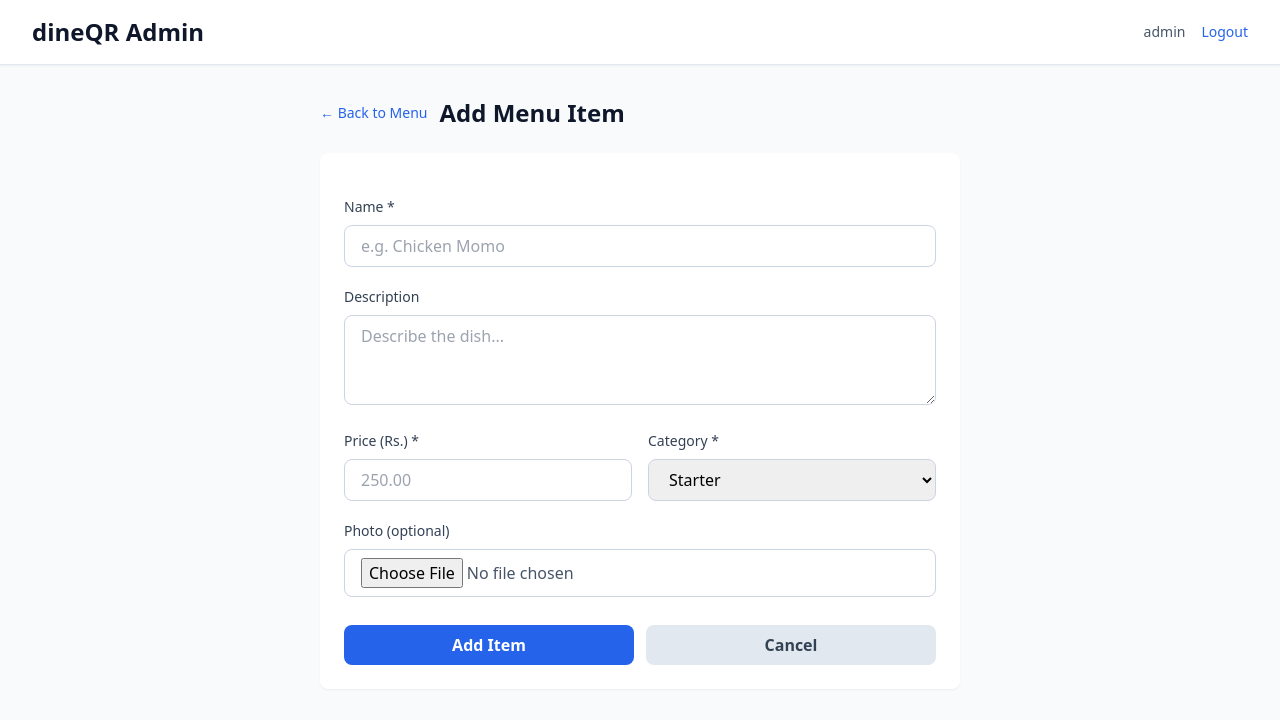
After one commit to sudinrupakheti/dineQR, a Django app: page /dashboard/menu/add/ in a window 1280 px wide. The commit adds this page. Shown: the top 720 px of the page. Run offline with Django 5.2, Linux system fonts and the light colour scheme; a user stored in the database is signed in; some libraries are stand-ins or nearby versions.

Commit message:
feat: add menu CRUD (add/edit/delete) and customer menu page

```diff
--- /dev/null
+++ b/core/templates/admin/menu_add.html
@@ -0,0 +1,79 @@
+<!DOCTYPE html>
+<html lang="en">
+<head>
+    <meta charset="UTF-8">
+    <meta name="viewport" content="width=device-width, initial-scale=1.0">
+    <title>Add Item - dineQR Admin</title>
+    <script src="https://cdn.tailwindcss.com"></script>
+</head>
+<body class="bg-slate-50">
+    <nav class="bg-white shadow-sm border-b border-slate-200">
+        <div class="max-w-7xl mx-auto px-4 sm:px-6 lg:px-8">
+            <div class="flex justify-between items-center h-16">
+                <h1 class="text-2xl font-bold text-slate-900">dineQR Admin</h1>
+                <div class="flex items-center space-x-4">
+                    <span class="text-sm text-slate-600">{{ user.username }}</span>
+                    <a href="{% url 'admin_logout' %}" class="text-blue-600 hover:text-blue-700 text-sm font-medium">Logout</a>
+                </div>
+            </div>
+        </div>
+    </nav>
+
+    <div class="max-w-2xl mx-auto px-4 py-8">
+        <div class="flex items-center gap-3 mb-6">
+            <a href="{% url 'menu_management' %}" class="text-blue-600 hover:text-blue-700 text-sm">← Back to Menu</a>
+            <h2 class="text-2xl font-bold text-slate-900">Add Menu Item</h2>
+        </div>
+
+        <div class="bg-white rounded-lg shadow-sm p-6">
+            <form method="POST" enctype="multipart/form-data" class="space-y-5">
+                {% csrf_token %}
+                <div>
+                    <label class="block text-sm font-medium text-slate-700 mb-2">Name *</label>
+                    <input type="text" name="name" required
+                        class="w-full px-4 py-2 border border-slate-300 rounded-lg focus:ring-2 focus:ring-blue-500"
+                        placeholder="e.g. Chicken Momo">
+                </div>
+                <div>
+                    <label class="block text-sm font-medium text-slate-700 mb-2">Description</label>
+                    <textarea name="description" rows="3"
+                        class="w-full px-4 py-2 border border-slate-300 rounded-lg focus:ring-2 focus:ring-blue-500"
+                        placeholder="Describe the dish..."></textarea>
+                </div>
+                <div class="grid grid-cols-2 gap-4">
+                    <div>
+                        <label class="block text-sm font-medium text-slate-700 mb-2">Price (Rs.) *</label>
+                        <input type="number" name="price" required step="0.01" min="0"
+                            class="w-full px-4 py-2 border border-slate-300 rounded-lg focus:ring-2 focus:ring-blue-500"
+                            placeholder="250.00">
+                    </div>
+                    <div>
+                        <label class="block text-sm font-medium text-slate-700 mb-2">Category *</label>
+                        <select name="category"
+                            class="w-full px-4 py-2 border border-slate-300 rounded-lg focus:ring-2 focus:ring-blue-500">
+                            {% for value, label in categories %}
+                            <option value="{{ value }}">{{ label }}</option>
+                            {% endfor %}
+                        </select>
+                    </div>
+                </div>
+                <div>
+                    <label class="block text-sm font-medium text-slate-700 mb-2">Photo (optional)</label>
+                    <input type="file" name="photo" accept="image/*"
+                        class="w-full px-4 py-2 border border-slate-300 rounded-lg text-slate-600">
+                </div>
+                <div class="flex gap-3 pt-2">
+                    <button type="submit"
+                        class="flex-1 bg-blue-600 hover:bg-blue-700 text-white font-semibold py-2 px-4 rounded-lg transition">
+                        Add Item
+                    </button>
+                    <a href="{% url 'menu_management' %}"
+                        class="flex-1 text-center bg-slate-200 hover:bg-slate-300 text-slate-700 font-semibold py-2 px-4 rounded-lg transition">
+                        Cancel
+                    </a>
+                </div>
+            </form>
+        </div>
+    </div>
+</body>
+</html>
--- a/core/urls.py
+++ b/core/urls.py
@@ -19,4 +19,11 @@ urlpatterns = [
     path("menu/<int:item_id>/toggle/", views.menu_item_toggle, name="menu_item_toggle"),
     # Analytics
     path("analytics/", views.analytics_view, name="analytics_view"),
+    # Menu CRUD
+    path("menu/add/", views.menu_item_add, name="menu_item_add"),
+    path("menu/<int:item_id>/edit/", views.menu_item_edit, name="menu_item_edit"),
+    path("menu/<int:item_id>/delete/", views.menu_item_delete, name="menu_item_delete"),
+
+    # Customer facing
+    path("menu/view/", views.customer_menu, name="customer_menu"),
 ]
--- a/core/views.py
+++ b/core/views.py
@@ -1,4 +1,4 @@
-from django.shortcuts import render, redirect
+from django.shortcuts import render, redirect, get_object_or_404
 from django.contrib.auth.decorators import login_required
 from django.contrib.auth import authenticate, login, logout
 from django.views.decorators.http import require_http_methods
@@ -171,6 +171,85 @@ def analytics_view(request):
 
     return render(request, "admin/analytics.html", context)
 
+@login_required(login_url="admin_login")
+def menu_item_add(request):
+    """Add a new menu item"""
+    if not request.user.is_staff:
+        return redirect("admin_login")
+
+    if request.method == "POST":
+        name = request.POST.get("name")
+        description = request.POST.get("description", "")
+        price = request.POST.get("price")
+        category = request.POST.get("category", "main")
+        photo = request.FILES.get("photo")
+
+        item = MenuItem(
+            name=name,
+            description=description,
+            price=price,
+            category=category,
+        )
+        if photo:
+            item.photo = photo
+        item.save()
+        return redirect("menu_management")
+
+    categories = MenuItem.CATEGORY_CHOICES
+    return render(request, "admin/menu_add.html", {"categories": categories})
+
+
+@login_required(login_url="admin_login")
+def menu_item_edit(request, item_id):
+    """Edit an existing menu item"""
+    if not request.user.is_staff:
+        return redirect("admin_login")
+
+    item = get_object_or_404(MenuItem, id=item_id)
+
+    if request.method == "POST":
+        item.name = request.POST.get("name")
+        item.description = request.POST.get("description", "")
+        item.price = request.POST.get("price")
+        item.category = request.POST.get("category", "main")
+        photo = request.FILES.get("photo")
+        if photo:
+            item.photo = photo
+        item.save()
+        return redirect("menu_management")
+
+    categories = MenuItem.CATEGORY_CHOICES
+    return render(request, "admin/menu_edit.html", {"item": item, "categories": categories})
+
+
+@login_required(login_url="admin_login")
+def menu_item_delete(request, item_id):
+    """Delete a menu item"""
+    if not request.user.is_staff:
+        return redirect("admin_login")
+
+    item = get_object_or_404(MenuItem, id=item_id)
+    if request.method == "POST":
+        item.delete()
+        return redirect("menu_management")
+    return render(request, "admin/menu_confirm_delete.html", {"item": item})
+
+
+def customer_menu(request):
+    """Public menu page for customers"""
+    table_number = request.GET.get("table", "")
+    categories = MenuItem.CATEGORY_CHOICES
+    menu_by_category = {}
+
+    for cat_key, cat_label in categories:
+        items = MenuItem.objects.filter(category=cat_key, is_available=True)
+        if items.exists():
+            menu_by_category[cat_label] = items
+
+    return render(request, "admin/customer_menu.html", {
+        "menu_by_category": menu_by_category,
+        "table_number": table_number,
+    })
 
 def admin_logout(request):
     """Logout admin"""
```
Also changed, not shown: core/templates/admin/customer_menu.html (added, +31 -0 lines), core/templates/admin/menu.html (+20 -4 lines), core/templates/admin/menu_confirm_delete.html (added, +31 -0 lines), core/templates/admin/menu_edit.html (added, +80 -0 lines), db.sqlite3, media/menu_photos/chicken-momo-min.jpg (added), media/menu_photos/chicken-momo-min_coEHuRE.jpg (added), media/menu_photos/image_4.png (added), media/menu_photos/images.jpg (added).
